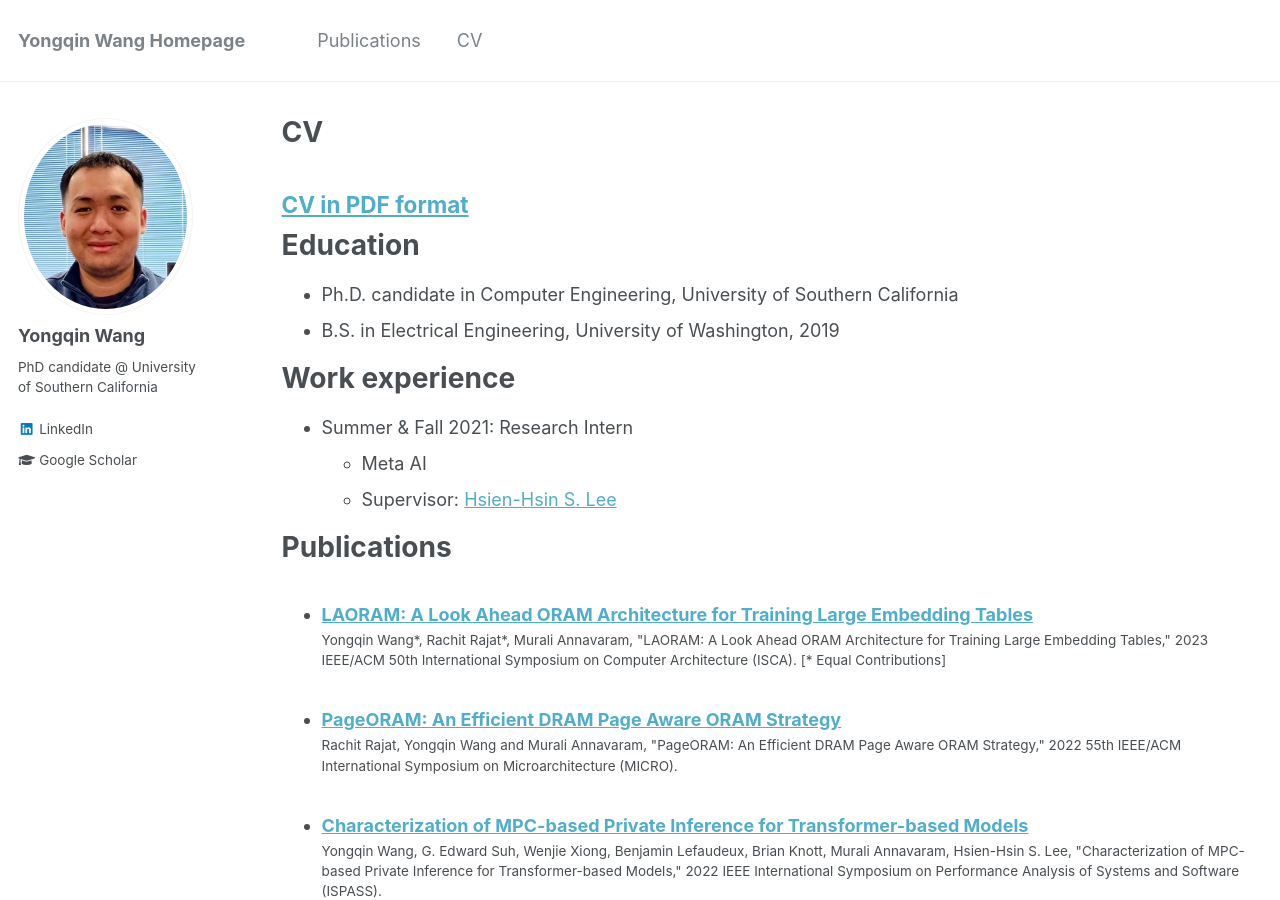
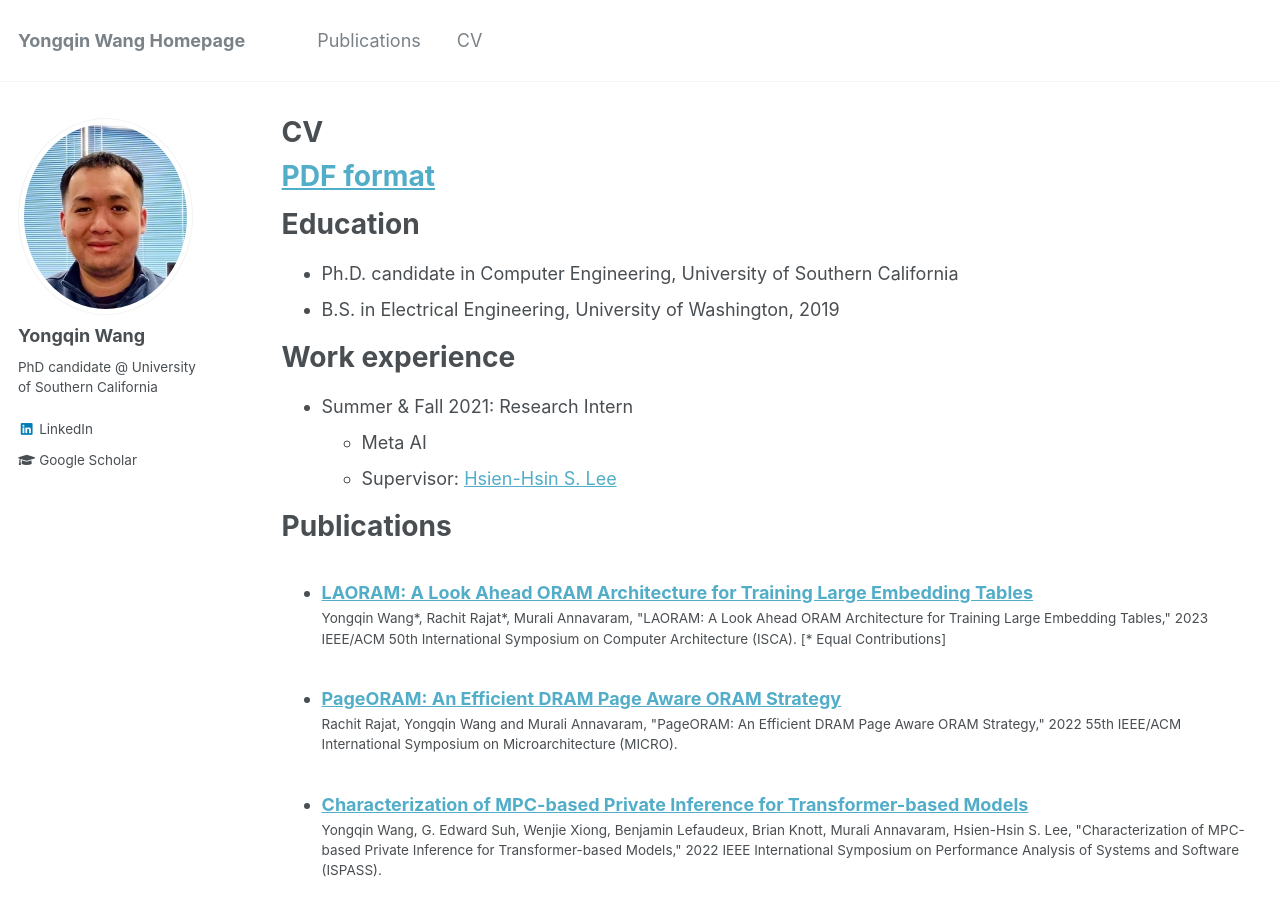
Before and after one commit to iihihiuh/yongqin.github.io, a Jekyll site: the page built from _pages/cv.md, in a window 1280 px wide and 900 px high. Built offline with Jekyll 4.4.1, drawn with Linux system fonts in a browser that asks for light colours.

Commit message:
change cv section

```diff
--- a/_pages/cv.md
+++ b/_pages/cv.md
@@ -9,7 +9,8 @@ redirect_from:
 
 {% include base_path %}
 
-## [CV in PDF format](/files/Yongqin_Wang_CV.docx.pdf)
+[PDF format](/files/Yongqin_Wang_CV.docx.pdf)
+======
 
 Education
 ======
```
